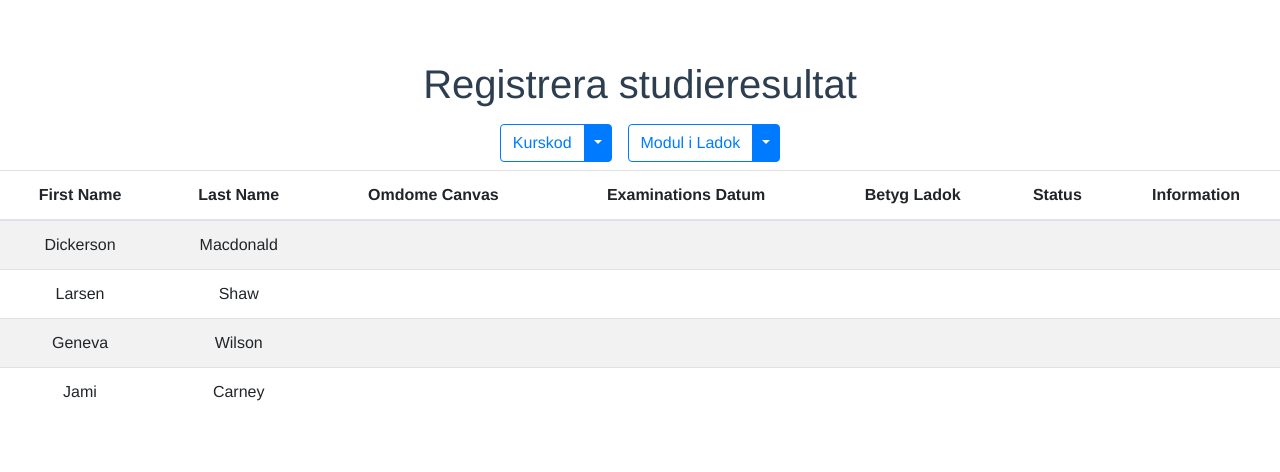
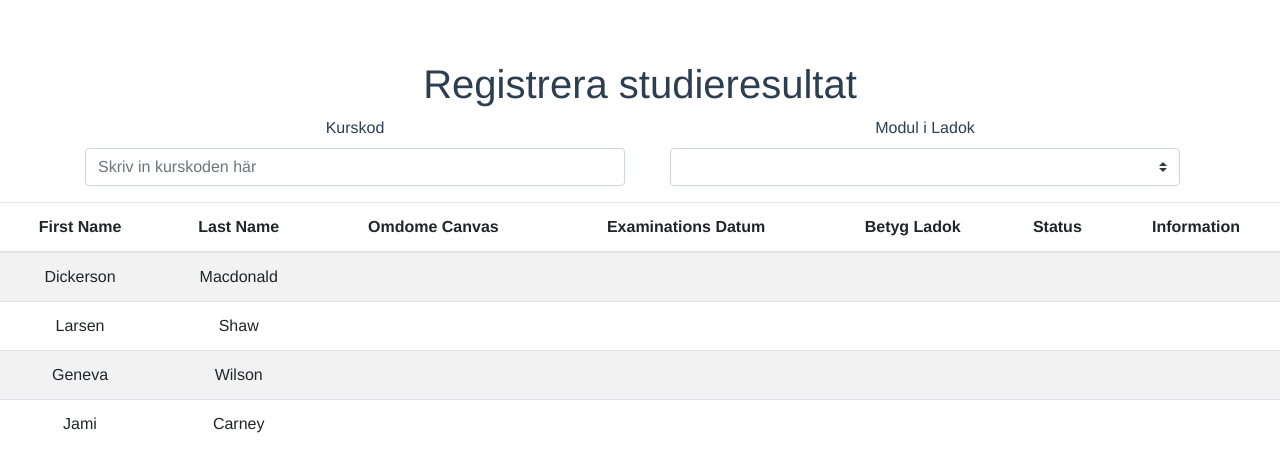
Before and after one commit to magfer3/Assignment3D0031N_front, a Vue app: page / in a window 1280 px wide. Shown: the top 472 px of the page. Built offline with nearby package versions, Linux system fonts and the light colour scheme.

Commit message:
Kurskod och modul läses in vid input

```diff
--- /dev/null
+++ b/src/components/Dropdown.vue
@@ -0,0 +1,38 @@
+<template>
+    <div class="form-group">
+        <b-form-select v-model="selected" :options="options" @change="$emit('selectedItem', selected)"></b-form-select>
+    </div>
+
+</template>
+
+<script>
+export default {
+    name: 'Dropdown',
+    props: {
+        url: String
+    },
+    data() {
+        return {
+            selected: '',
+            options: [
+                {text: 'D0031N', value: 'D0031N'},
+                {text: 'D0025E', value: 'D0025E'},
+                {text: 'D004N', value: 'D004N'},
+            ]
+        }
+    },
+    //Hämtar datan till dropdown-options. this.url hämtas via props från helloworld
+    methods: {
+        async fetchData() {
+        var res = await fetch(
+        "\"" + this.url +"\"");
+        var val = await res.json();
+        this.options = val;
+    }
+    }
+}
+</script>
+
+<style scoped>
+
+</style>
--- a/src/components/HelloWorld.vue
+++ b/src/components/HelloWorld.vue
@@ -1,34 +1,28 @@
 <template>
   <div class="hello">
     <h1>{{ msg }}</h1>
-    <!-- dropdown för kurskod-->
-     <!-- dropdown-item måste sättas till kurskoder importerade i methods-->
-      <b-dropdown
-        split
-        split-variant="outline-primary"
-        variant="primary"
-        text="Kurskod"
-        class="m-2"
-      >
-        <b-dropdown-item href="#">D0000N</b-dropdown-item>
-        <b-dropdown-item href="#">A0000N</b-dropdown-item>
-        <b-dropdown-item href="#">E0000N</b-dropdown-item>
-      </b-dropdown>
-       <!-- dropdown för modul i ladok-->
-       <!-- dropdown-item måste sättas till  moduler importerade i methods-->
-      <b-dropdown
-        split
-        split-variant="outline-primary"
-        variant="primary"
-        text="Modul i Ladok"
-        class="m-2"
-      >
-        <b-dropdown-item href="#">Modul 1</b-dropdown-item>
-        <b-dropdown-item href="#">Modul 2</b-dropdown-item>
-        <b-dropdown-item href="#">Modul 3</b-dropdown-item>
-      </b-dropdown>
+  <div class="container">
+    <div class="row">
+      <!-- Input för kurskod-->
+      <div class="col-sm">
+        <label for="kursKodInput">Kurskod</label>
+        <input class="form-control input-sm" id="kursKodInput" type="text" v-model="selected_kursKod" placeholder="Skriv in kurskoden här">
+      <code>{{selected_kursKod}}</code>
+      </div>
+      <!-- Dropdown för modul-->
+      <div class="col-sm">
+          <div class="col-sm">
+          <label for="modul" > Modul i Ladok </label>
+          <Dropdown :url="URL_modul" @selectedItem="getSelectedItem" />
+      </div>
+      <code>{{selected_modul}}</code>
+    </div>
+    </div>
+  </div>
+
       <!-- tabellen-->
       <!-- itererar nu över items-arrayen i data()-->
+      <!-- ska uppdateras till lista med studenter och omdöme i Canvas efter att kurskoden är vald-->
       <b-table striped hover :items="items"></b-table>
 
   </div>
@@ -40,6 +34,8 @@
 <!-- lägg till fetch-metod för import av kursmoment-->
 <!-- lägg till fetch-metod för import av personnummer-->
 <script>
+import Dropdown from './Dropdown.vue'
+
 export default {
   name: 'HelloWorld',
   props: {
@@ -52,9 +48,22 @@ export default {
           { first_name: 'Larsen', last_name: 'Shaw', omdome_canvas: '', examinations_datum: '', betyg_ladok: '', status: '', information: ''},
           { first_name: 'Geneva', last_name: 'Wilson', omdome_canvas: '', examinations_datum: '', betyg_ladok: '', status: '', information: ''},
           { first_name: 'Jami', last_name: 'Carney', omdome_canvas: '', examinations_datum: '', betyg_ladok: '', status: '', information: ''}
-        ]
+        ],
+        URL_kursKod: "urltest",
+        URL_modul: "",
+        selected_kursKod: '',
+        selected_modul: ''
       }
+
     },
+    components: {
+    Dropdown
+  },
+  methods: {
+    getSelectedItem(item){
+      this.selected_modul = item;
+    }
+  }
 }
 </script>
 
```
Also changed, not shown: 1 other file (tests, documents, lock files or other folders).
